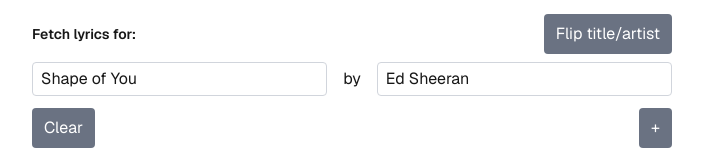
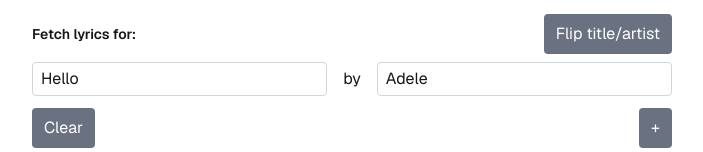
Before and after one commit to kipriecken/Lyrics4Setlist, a Next.js app in the folder frontend/: page / in a window 1280 px wide. Shown: the part 424-576 px from the top of the page, without its empty margins (288-991 px from the left). Built offline with nearby package versions, Linux system fonts and the light colour scheme; no server answers.

Commit message:
change sample song on frontend

```diff
--- a/frontend/src/app/page.tsx
+++ b/frontend/src/app/page.tsx
@@ -7,7 +7,7 @@
 
 export default function Home() {
   const [songs, setSongs] = useState<Song[]>([
-    { title: 'Shape of You', artist: 'Ed Sheeran' },
+    { title: 'Hello', artist: 'Adele' },
   ])
   const [fetching, setFetching] = useState(false)
   const [error, setError] = useState<string | null>(null)
```
